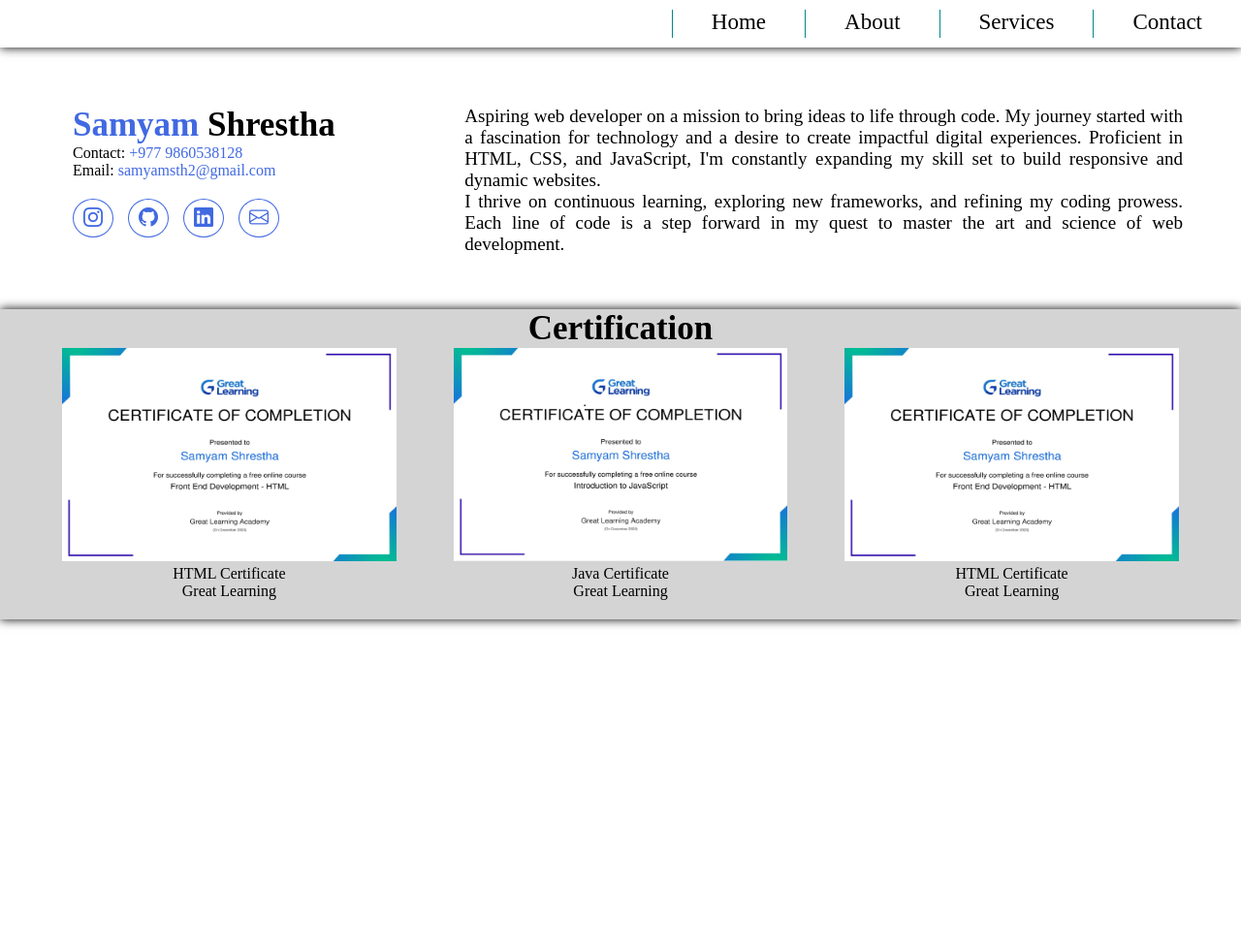
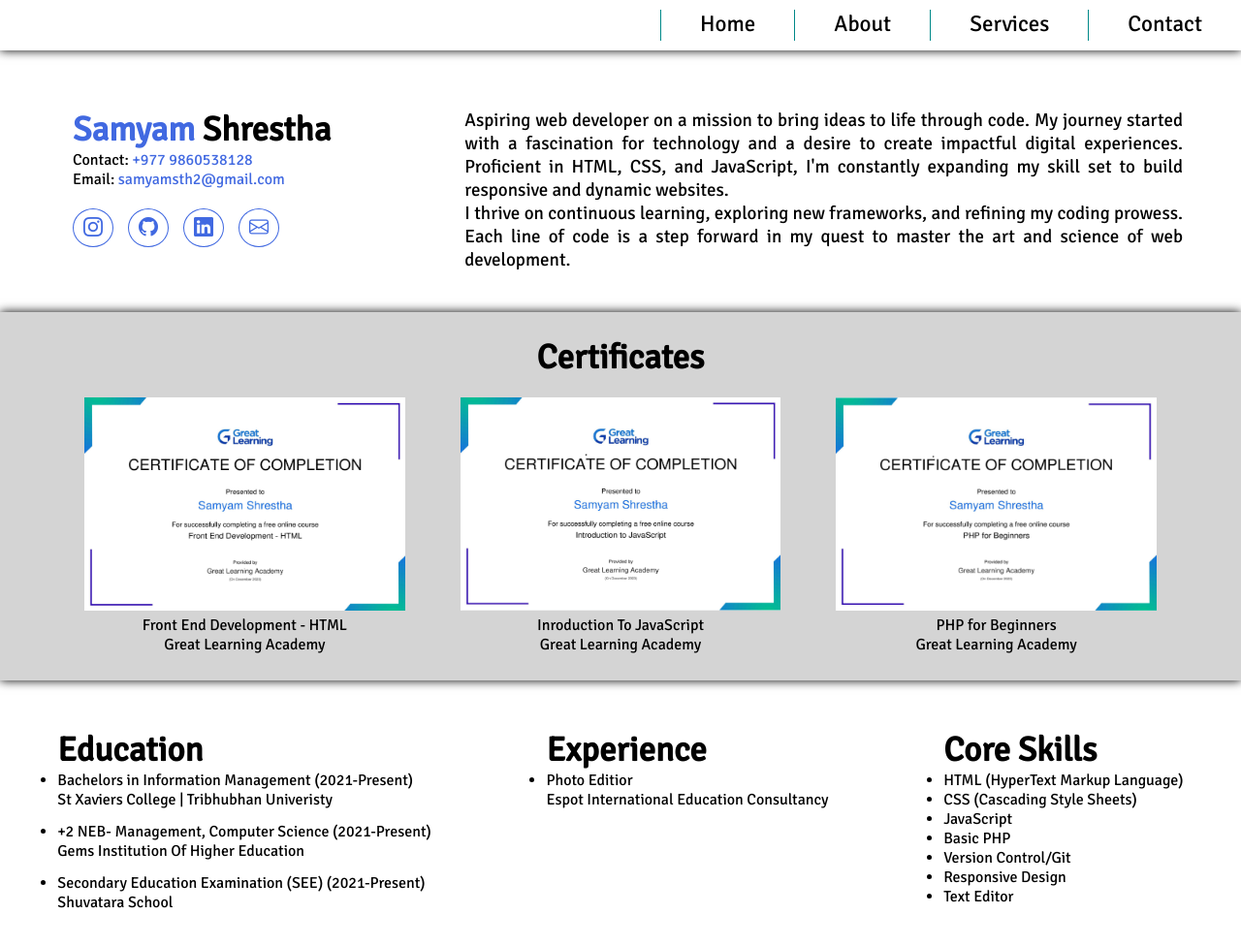
Before and after one commit to Samyam-Stha/CV.github.io, a plain HTML site: page Index.html in a window 1280 px wide. Shown: the whole page at 97% size. Before the commit the page ends 800 px from the top, so only its background shows below. Drawn offline with nearby package versions, Linux system fonts and the light colour scheme.

Commit message:
Added certificate education experince skills

```diff
--- a/Index.html
+++ b/Index.html
@@ -7,6 +7,9 @@
     <link
       rel="stylesheet"
       href="https://cdn.jsdelivr.net/npm/bootstrap-icons@1.11.2/font/bootstrap-icons.min.css" />
+      <link rel="preconnect" href="https://fonts.googleapis.com">
+      <link rel="preconnect" href="https://fonts.gstatic.com" crossorigin>
+      <link href="https://fonts.googleapis.com/css2?family=Oswald:wght@200;300;400;500&family=Signika:wght@300;400&display=swap" rel="stylesheet">
     <title>Ciriculum Vitae</title>
   </head>
 
@@ -30,20 +33,25 @@
         </p>
         <div class="iconBox">
         <button class="bi bi-instagram icon"></button>
-        <button class="bi bi-github icon"></button>
+        <a href="https://github.com/Samyam-Stha" target="_blank"><button class="bi bi-github icon"></button></a>
         <button class="bi bi-linkedin icon"></button>
         <button class="bi bi-envelope icon"></button>
         </div>
       </div>
 
       <div class="aboutMe" style=" flex: 2">
-      <p>Aspiring web developer on a mission to bring ideas to life through code. My journey started with a fascination for technology and a desire to create impactful digital experiences. Proficient in HTML, CSS, and JavaScript, I'm constantly expanding my skill set to build responsive and dynamic websites.</p>
+     <p>Aspiring web developer on a mission to bring ideas to life through code. My journey started with a fascination for technology and a desire to create impactful digital experiences. Proficient in HTML, CSS, and JavaScript, I'm constantly expanding my skill set to build responsive and dynamic websites.</p>
       <p>I thrive on continuous learning, exploring new frameworks, and refining my coding prowess. Each line of code is a step forward in my quest to master the art and science of web development.</p>
     </div>
     </section>
 
+
+
+
+
+
     <section class="certification">
-      <h1>Certification</h1>
+      <h1>Certificates</h1>
       <section class="certiBox">
         <div style="background-color: red">
           <a
@@ -51,8 +59,8 @@
             target="_">
             <img src="Image/HTML certification.png" alt="" />
 
-            <p>HTML Certificate</p>
-            <p>Great Learning</p>
+            <p>Front End Development - HTML</p>
+            <p>Great Learning Academy</p>
           </a>
         </div>
 
@@ -60,8 +68,8 @@
           <a href="" target="_">
             <img src="Image/Java certification.png" alt="" />
 
-            <p>Java Certificate</p>
-            <p>Great Learning</p>
+            <p>Inroduction To JavaScript</p>
+            <p>Great Learning Academy</p>
           </a>
         </div>
 
@@ -69,13 +77,56 @@
           <a
             href="https://www.linkedin.com/feed/update/urn:li:share:7144182811132936192/"
             target="_">
-            <img src="Image/HTML certification.png" alt="" />
+            <img src="Image/PHP.png" alt="" />
 
-            <p>HTML Certificate</p>
-            <p>Great Learning</p>
+            <p>PHP for Beginners</p>
+            <p>Great Learning Academy</p>
           </a>
         </div>
       </section>
     </section>
+
+    <section class="moreInfo">
+
+      <div class="education">
+
+        <h1>Education</h1>
+        <ul>
+          <li>Bachelors in Information Management (2021-Present)</li>
+          <p>St Xaviers College | Tribhubhan Univeristy</p>
+          <li>+2 NEB- Management, Computer Science (2021-Present)</li>
+          <p>Gems Institution Of Higher Education</p>
+          <li>Secondary Education Examination (SEE) (2021-Present)</li>
+          <p>Shuvatara School</p>
+        </ul>
+      </div>
+
+      <div class="experience">
+        <h1>Experience</h1>
+        <ul>
+          <li>Photo Editior</li>
+          <p>Espot International Education Consultancy</p>
+        </ul>
+      </div>
+
+      <div class="skills">
+        <h1>Core Skills</h1>
+        <ul>
+          <li>HTML (HyperText Markup Language)</li>
+          <li>CSS (Cascading Style Sheets)</li>
+          <li>JavaScript</li>
+          <li>Basic PHP</li>
+          <li>Version Control/Git</li>
+          <li>Responsive Design</li>
+          <li>Text Editor</li>
+        </ul>
+      </div>
+
+      </section>
+
+
+
+    <footer>
+    </footer>
   </body>
 </html>
--- a/cv.css
+++ b/cv.css
@@ -2,6 +2,9 @@
   margin: 0;
   padding: 0;
   box-sizing: border-box;
+  font-family: signika
+  ;
+
 }
 h1 {
   font-size: 35px;
@@ -48,8 +51,8 @@ a {
 }
 .home:hover::after {
   width: 100%;
-  color: cyan;
-  background: cyan;
+  color: #4169e1;
+  background: #4169e1;
 }
 span{
   color:#4169e1
@@ -108,14 +111,21 @@ span{
 }
 
 
+ul p{
+ margin-bottom: 13px;
+}
+
 
 .certification {
   background-color: rgb(212, 212, 212);
-  height: 320px;
+  height: 380px;
   text-align: center;
   box-shadow: 0px 0px 10px;
+  margin-bottom: 50px;
+  padding: 25px;
 }
 .certiBox {
+  margin-top: 20px;
   display: flex;
   justify-content: space-evenly;
   gap: 20px;
@@ -133,3 +143,13 @@ img {
   width: 100%;
   height: 100%;
 }
+
+.moreInfo{
+  display: flex;
+  justify-content: space-around;
+}
+
+
+footer{
+  margin: 50px 0px;
+}
```
Also changed, not shown: Image/Gihe-removebg-preview.png (added), Image/PHP.png (added), Image/shuvatara-removebg-preview.png (added), Image/stxaviers-removebg-preview.png (added).
